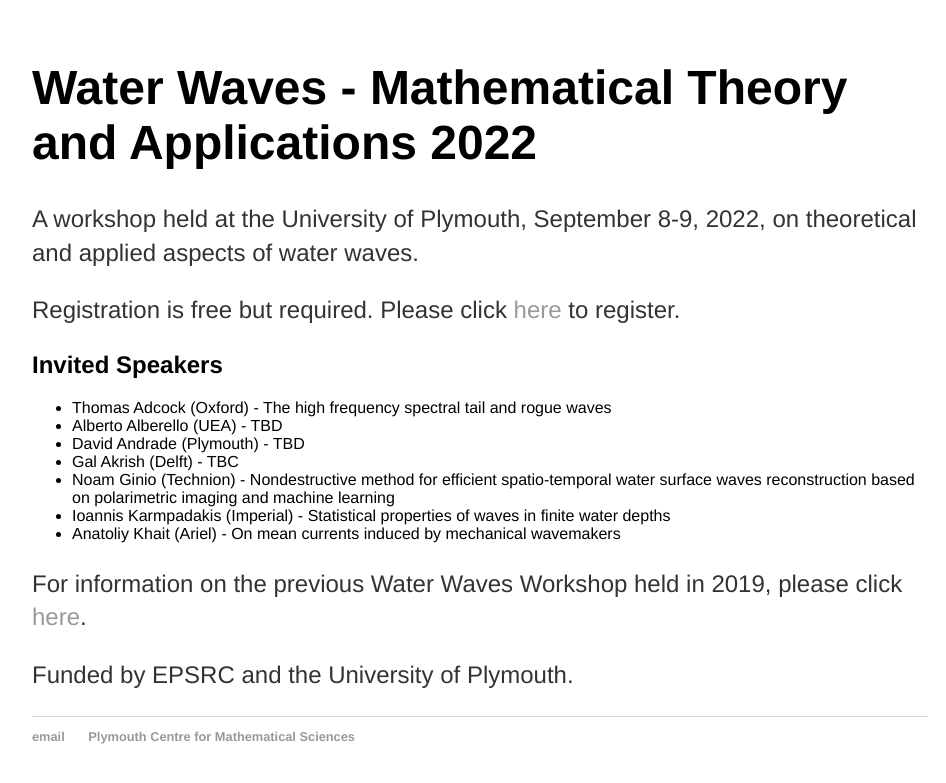
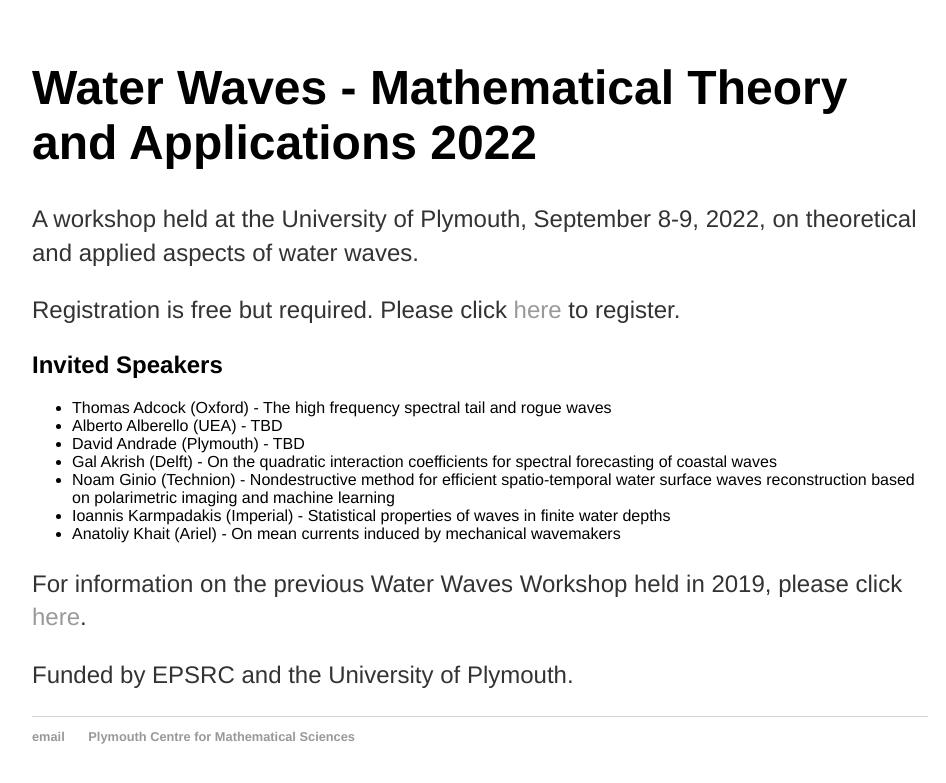
Before and after one commit to rstuhlmeier/rstuhlmeier.github.io, a Jekyll site: the page built from conferences/workshop2.html, in a window 1280 px wide. Shown: the top 783 px of the page, without its empty margins (160-1106 px from the left). Built offline with Jekyll 4.4.1, drawn with Linux system fonts in a browser that asks for light colours.

Commit message:
Update workshop2.html

```diff
--- a/conferences/workshop2.html
+++ b/conferences/workshop2.html
@@ -14,7 +14,7 @@ title: Workshop Water Waves 2022 - Mathematical Theory and Applications
     <li>Thomas Adcock (Oxford) - The high frequency spectral tail and rogue waves</li>
     <li>Alberto Alberello (UEA) - TBD </li>
     <li>David Andrade (Plymouth) - TBD </li>
-  <li>Gal Akrish (Delft) - TBC </li>
+  <li>Gal Akrish (Delft) - On the quadratic interaction coefficients for spectral forecasting of coastal waves </li>
   <li>Noam Ginio (Technion) - Nondestructive method for efficient spatio-temporal water surface waves reconstruction based on polarimetric imaging and machine learning </li>
   <li>Ioannis Karmpadakis (Imperial) - Statistical properties of waves in finite water depths</li>
   <li>Anatoliy Khait (Ariel) - On mean currents induced by mechanical wavemakers </li>
```
